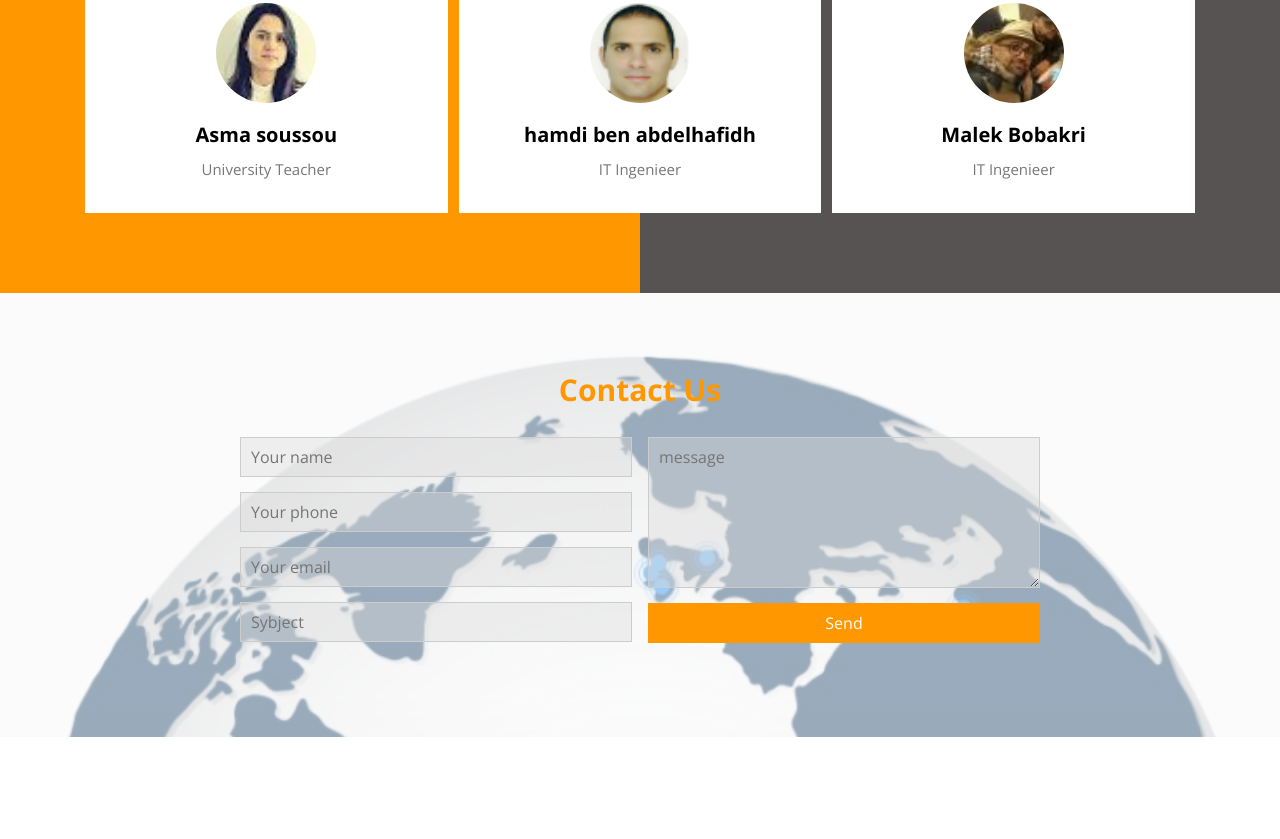
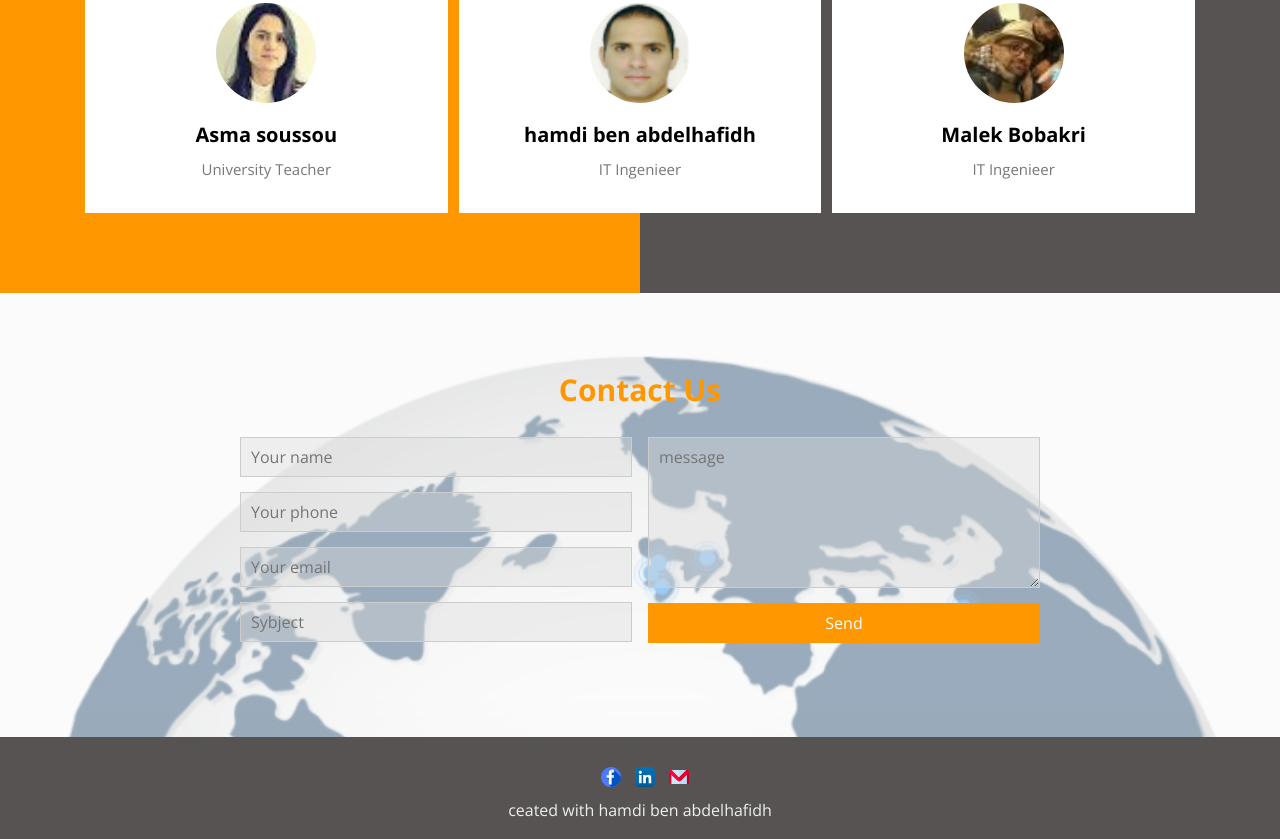
Before and after one commit to hamdiasma/project-html-css-js, a website: page index.html in a window 1280 px wide. Shown: the part 4301-5140 px from the top of the page. Before the commit the page ends 5038 px from the top, so only its background shows below. Drawn offline with nearby package versions, Linux system fonts and the light colour scheme; some packages are replaced by stand-ins of ours; a script that the page names is missing.

Commit message:
create fooer template

```diff
--- a/css/master.css
+++ b/css/master.css
@@ -789,7 +789,6 @@ body {
     margin: 10px auto;
     left: 50%;
     transform: translateX(-50%);
-
   }
 }
 /* end tetimonals */
@@ -866,14 +865,14 @@ body {
   color: white;
   cursor: pointer;
 }
-@media(max-width:500px){
+@media (max-width: 500px) {
   .contact form .left,
   .contact form .right {
     width: 70%;
     margin-right: 1%;
     margin: auto;
     float: none;
-}
+  }
 }
 .contact form textarea:focus::-webkit-input-placeholder,
 .contact form input:focus::-webkit-input-placeholder {
@@ -897,7 +896,24 @@ body {
 }
 
 /* end contact */
+/* start footer */
+.footer {
+  background-color: rgb(87, 83, 83);
+  color: #eee;
+  padding: 20px;
+  text-align: center;
+}
+.footer .footer-icons {
+  margin: 10px auto;
+}
+.footer .footer-icons a {
+  margin-left: 10px;
+}
+.footer .footer-icons a img {
+  width: 20px;
+}
 
+/* end footer */
 /* grid system*/
 @media (min-width: 576px) {
   /* small devices */
--- a/index.html
+++ b/index.html
@@ -337,6 +337,19 @@
         </div>
     </div>
     <!-- end contact  -->
+    <!-- start footer -->
+    <div class="footer">
+        <div class="footer-icons">
+            <a href="https://www.facebook.com/hamdi.benabdelhafidh.7" target="_blank"><img src="assets/linkedlin.svg"
+                    alt="facbook"></a>
+            <a href="https://www.linkedin.com/in/hamdi-ben-abdelhafidh-94a798195/" target="_blank"><img
+                    src="assets/linkedin.svg" alt="linkedlin"></a>
+            <a href="mailto:hamdi.babdelhafidh@gmail.com" target="_blank"><img src="assets/communications.svg" alt="email"></a>
+        </div>
+        ceated with hamdi ben abdelhafidh
+
+    </div>
+    <!-- end footer -->
     <script src="js/main.js"></script>
 </body>
 
```
Also changed, not shown: assets/communications.svg (added), assets/linkedin.svg (added), assets/linkedlin.svg (added).
